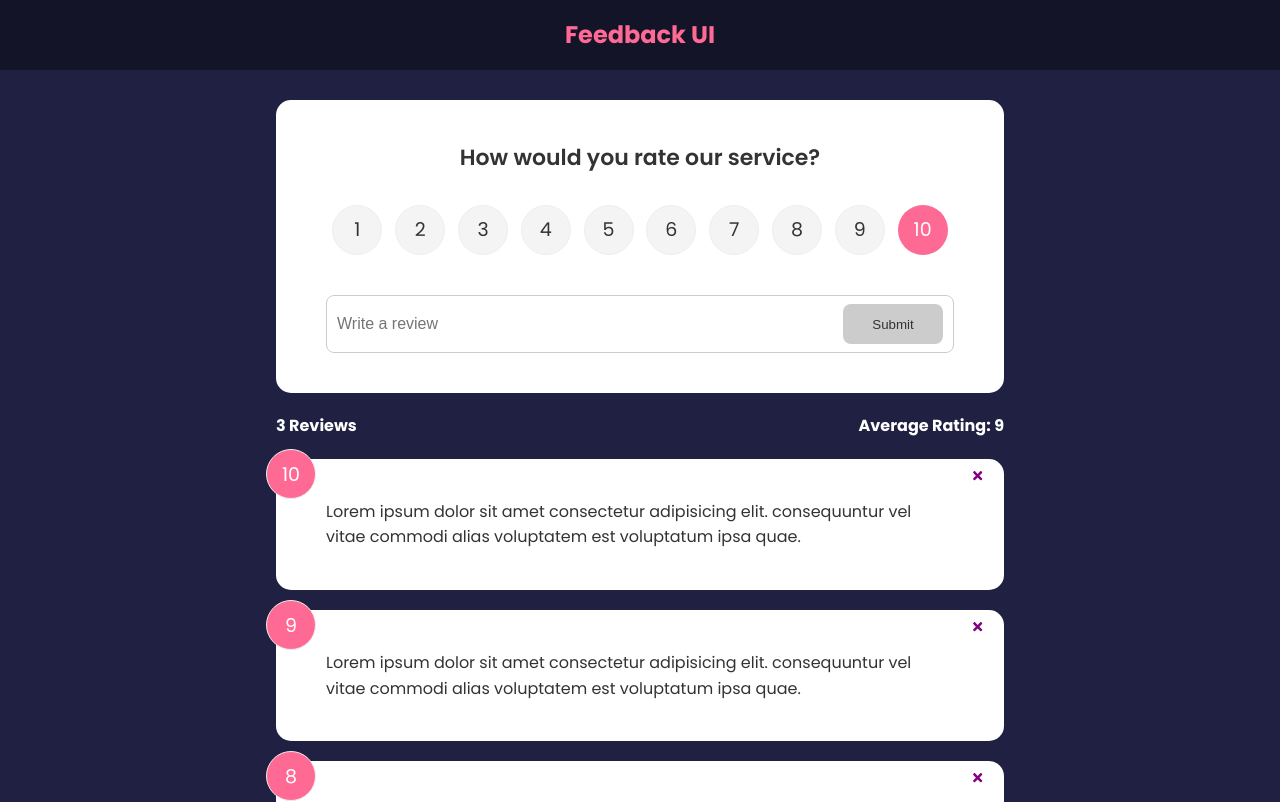
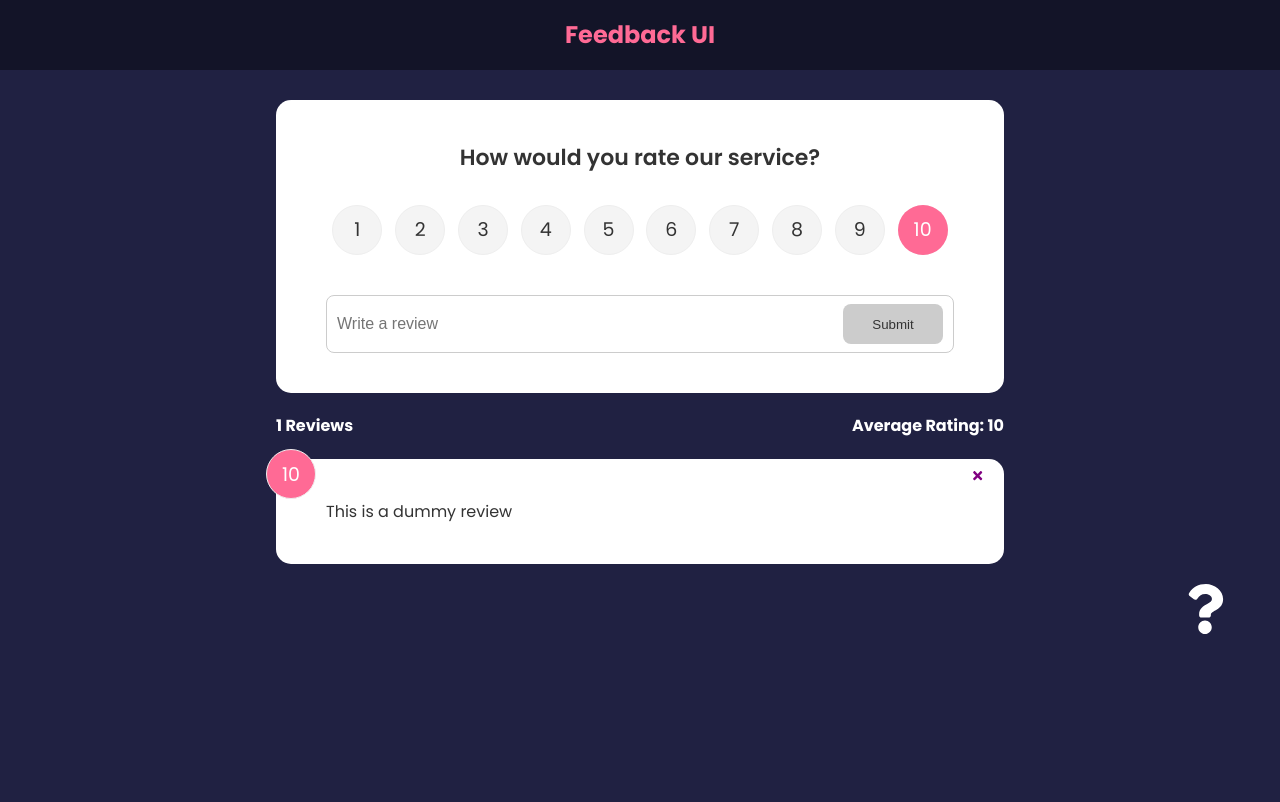
Before and after one commit to shubhamchaubey/feedback, a React (Create React App) app: page / in a window 1280 px wide. Shown: the top 802 px of the page. Built offline with nearby package versions, Linux system fonts and the light colour scheme.

Commit message:
modified:   src/App.js 	modified:   src/components/FeedbackList.js 	modified:   src/components/FeedbackStats.js     Strated fetching feedback data from global context

```diff
--- a/src/App.js
+++ b/src/App.js
@@ -34,8 +34,8 @@
         element={
         <>
         <FeedbackForm handleAdd={addFeedback}/>
-        <FeedbackStats feedback={feedback}/>
-        <FeedbackList feedback={feedback} handleDelete={deleteFeedback}/>
+        <FeedbackStats />
+        <FeedbackList handleDelete={deleteFeedback}/>
         </>
       }>
 
--- a/src/components/FeedbackList.js
+++ b/src/components/FeedbackList.js
@@ -1,8 +1,11 @@
 import FeedbackItem from './FeedbackItem'
-import PropTypes from 'prop-types'
 import { motion, AnimatePresence } from 'framer-motion'
+import { useContext } from 'react'
+import FeedbackContext from '../context/FeedbackContext'
 
-function FeedbackList({feedback, handleDelete}) {
+function FeedbackList({handleDelete}) {
+  const {feedback} = useContext(FeedbackContext)
+
   if (!feedback || feedback.length===0){
     return <h3>No feedback yet!</h3>
   }
@@ -42,13 +45,5 @@
   // )
 }
 
-FeedbackList.propTypes = {
-  feedback: PropTypes.arrayOf(
-    PropTypes.shape({
-      // id: PropTypes.string.isRequired,
-      text: PropTypes.string.isRequired,
-      rating: PropTypes.number.isRequired,
-    })
-  )
-}
+
 export default FeedbackList
--- a/src/components/FeedbackStats.js
+++ b/src/components/FeedbackStats.js
@@ -1,8 +1,8 @@
-import React from 'react'
-import PropTypes from 'prop-types'
+import React, { useContext } from 'react'
+import FeedbackContext from '../context/FeedbackContext'
 
-function FeedbackStats({ feedback }) {
-
+function FeedbackStats() {
+    const {feedback} = useContext(FeedbackContext)
     //Calculate ratings average
     let average = feedback.reduce((acc, cur) => {
         return acc + cur.rating
@@ -18,8 +18,5 @@
   )
 }
 
-FeedbackStats.propTypes = {
-    feedback: PropTypes.array.isRequired
-}
 
 export default FeedbackStats
```
